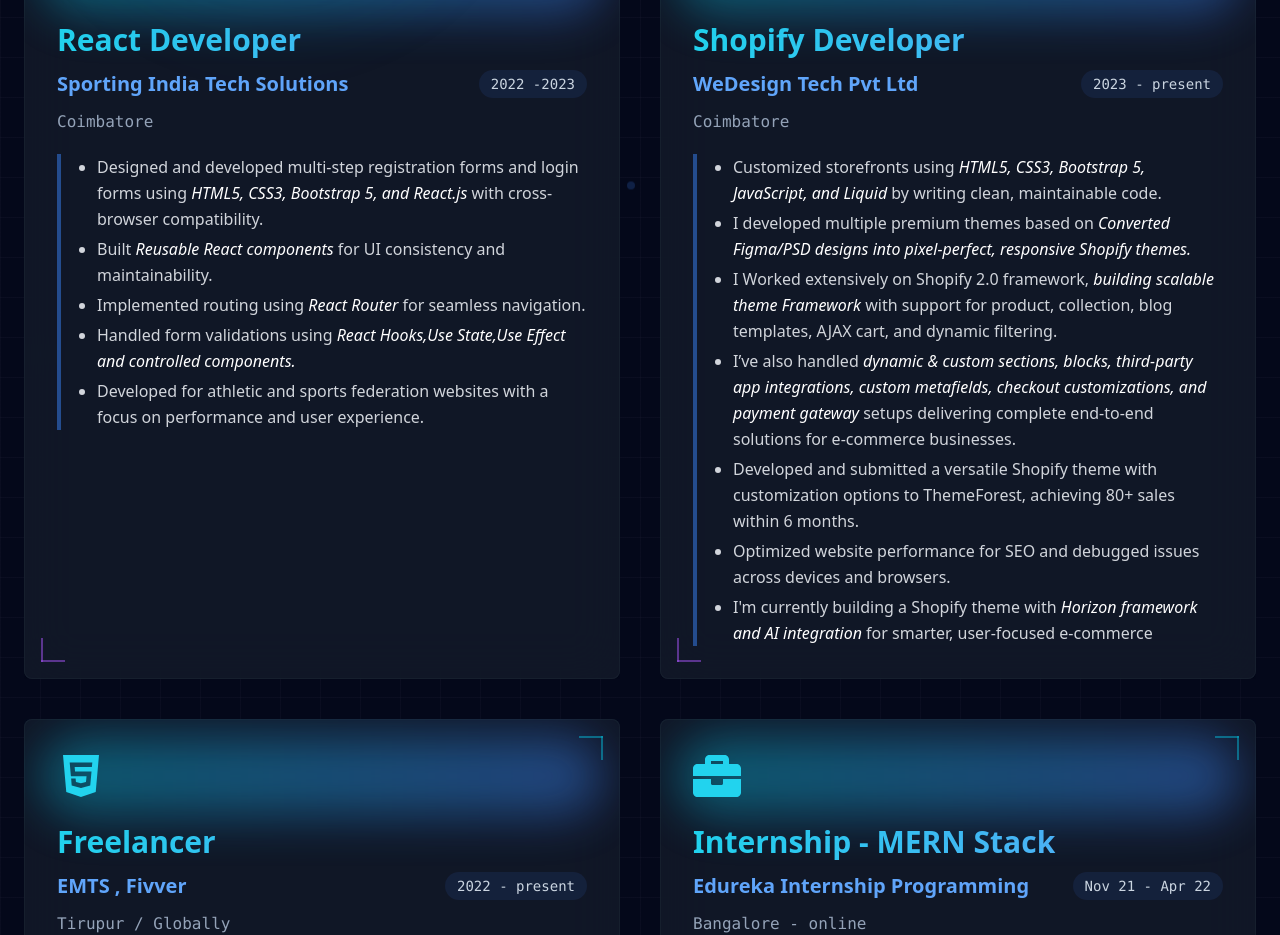
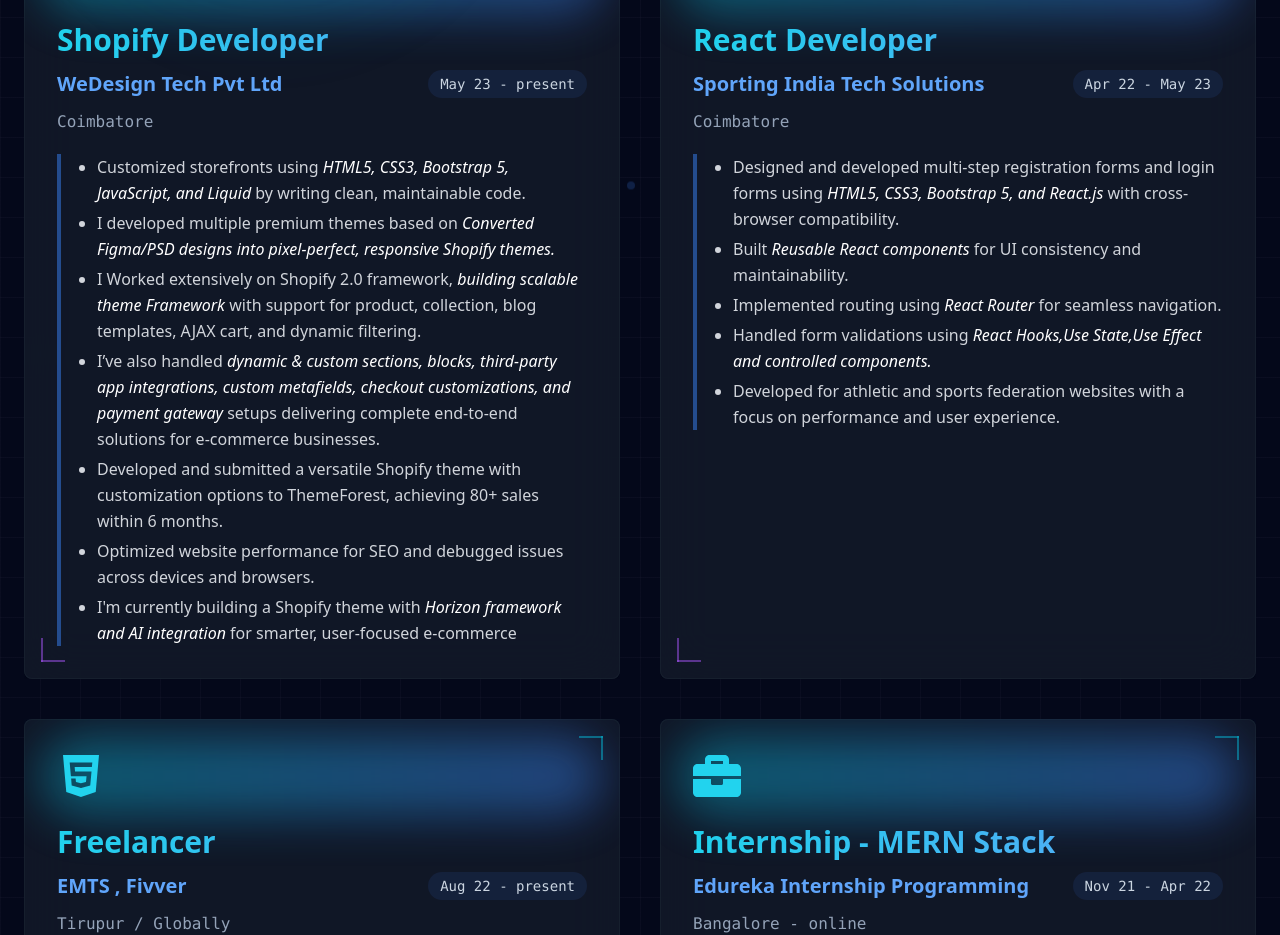
Before and after one commit to Ragavi6794/my-protfolio, a React (Vite) app: page /experience in a window 1280 px wide. Shown: the part 463-1398 px from the top of the page. Built offline with nearby package versions, Linux system fonts and the light colour scheme.

Commit message:
Updated portfolio experiene

```diff
--- a/src/pages/Experience/Experience.jsx
+++ b/src/pages/Experience/Experience.jsx
@@ -58,34 +58,18 @@
 
 const ExperienceSection = () => {
   const experiences = [
-
-    {
-      icon: FaReact,
-      title: "React Developer",
-      company: "Sporting India Tech Solutions",
-      place:"Coimbatore",
-      period: "2022 -2023",
-      description:
-       (<ul className="list-disc pl-5 space-y-1">
-  <li>Designed and developed multi-step registration forms and login forms using <i className="text-white">HTML5, CSS3, Bootstrap 5, and React.js</i> with cross-browser compatibility.</li>
-  <li>Built <i className="text-white">Reusable React components</i> for UI consistency and maintainability.</li>
-  <li>Implemented routing using <i className="text-white">React Router</i> for seamless navigation.</li>
-  <li>Handled form validations using <i className="text-white">React Hooks,Use State,Use Effect and controlled components.</i></li>
-  <li>Developed for athletic and sports federation websites with a focus on performance and user experience.</li>
-</ul>)
-    },
-    {
+     {
       icon: FaShopify,
       title: "Shopify Developer",
       company: "WeDesign Tech Pvt Ltd",
       place:"Coimbatore",
-      period: "2023 - present",
+      period: "May 23 - present",
       description:
      (
       <ul className="list-disc pl-5 space-y-1">
 
         <li>Customized storefronts using <i className="text-white">HTML5, CSS3, Bootstrap 5, JavaScript, and Liquid </i> by writing clean, maintainable code.</li>
-        <li>  I developed multiple	premium themes based on <i className="text-white">Converted Figma/PSD designs into pixel-perfect, responsive Shopify themes.</i></li>
+        <li> I developed multiple	premium themes based on <i className="text-white">Converted Figma/PSD designs into pixel-perfect, responsive Shopify themes.</i></li>
         <li>I Worked extensively on Shopify 2.0 framework,<i className="text-white"> building scalable theme Framework</i> with support for product, collection, blog templates, AJAX cart, and dynamic filtering.</li>
         <li> I’ve also handled <i className="text-white"> dynamic & custom sections, blocks,
             third-party app integrations, custom metafields, checkout customizations, and payment gateway </i>
@@ -96,12 +80,28 @@
       </ul>
     )
     },
+    {
+      icon: FaReact,
+      title: "React Developer",
+      company: "Sporting India Tech Solutions",
+      place:"Coimbatore",
+      period: "Apr 22 - May 23",
+      description:
+       (<ul className="list-disc pl-5 space-y-1">
+  <li>Designed and developed multi-step registration forms and login forms using <i className="text-white">HTML5, CSS3, Bootstrap 5, and React.js</i> with cross-browser compatibility.</li>
+  <li>Built <i className="text-white">Reusable React components</i> for UI consistency and maintainability.</li>
+  <li>Implemented routing using <i className="text-white">React Router</i> for seamless navigation.</li>
+  <li>Handled form validations using <i className="text-white">React Hooks,Use State,Use Effect and controlled components.</i></li>
+  <li>Developed for athletic and sports federation websites with a focus on performance and user experience.</li>
+</ul>)
+    },
+
      {
       icon: FaHtml5,
       title: "Freelancer",
       company: "EMTS , Fivver",
       place:"Tirupur / Globally",
-      period: "2022 - present",
+      period: "Aug 22 - present",
       description:
      (
       <ul className="list-disc pl-5 space-y-1">
@@ -133,7 +133,7 @@
       title: "Customer Relationship Manager",
       company: "Aravind Honda",
       place:"Sathyamangalam",
-      period: "2016 - 2022",
+      period: "2016 - 2020",
       description:
        (
         <ul className="list-disc pl-5 space-y-1">
```
